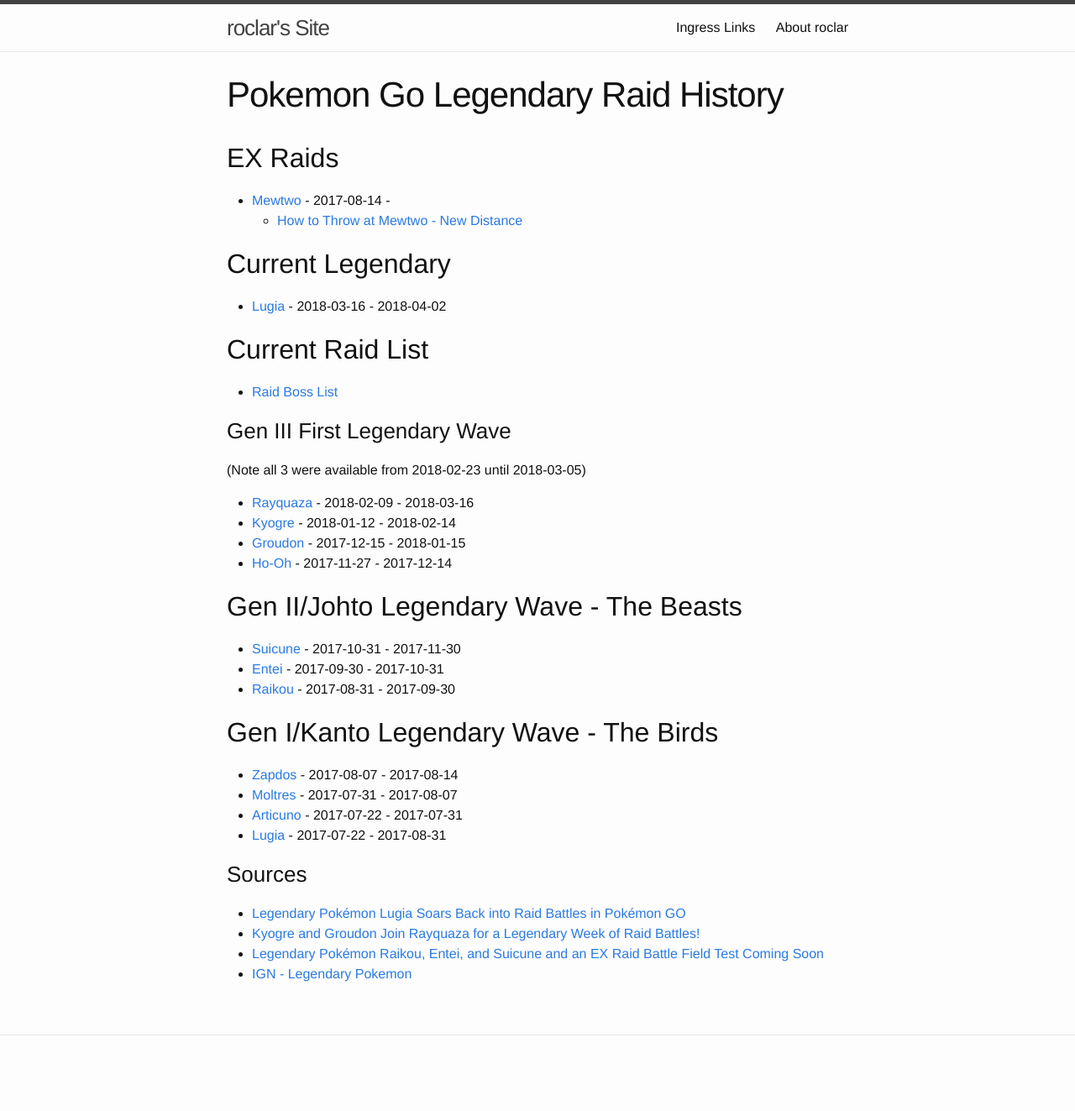
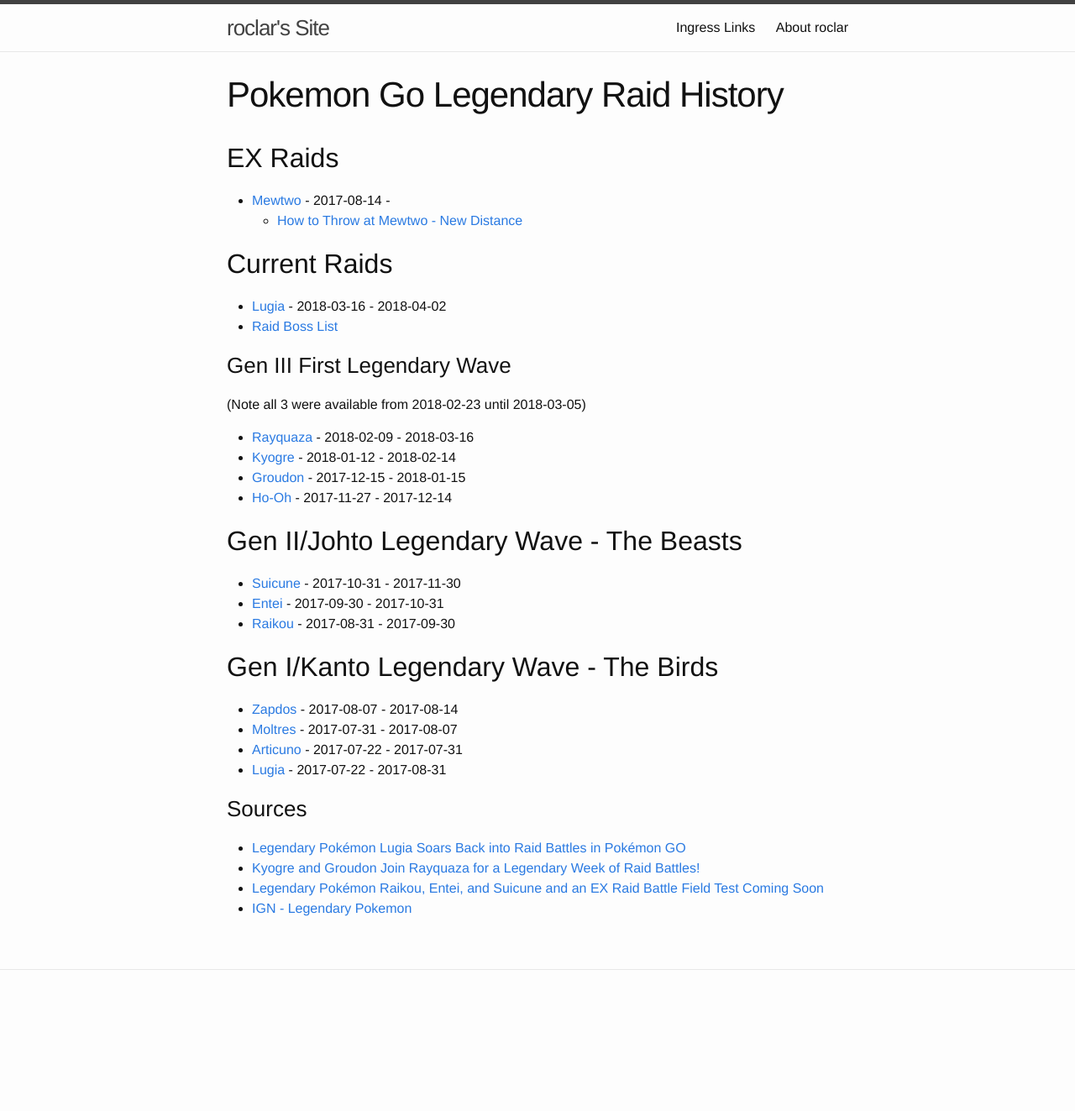
Before and after one commit to roclar/roclar.github.io, a Jekyll site: the page built from PoGoLegendaryHistory.md, in a window 1280 px wide. Shown: the whole page at 84% size. Built offline with Jekyll 4.4.1, drawn with Linux system fonts in a browser that asks for light colours; after the commit the page ends 1245 px from its top, so only the background shows below that.

Commit message:
Clean up

```diff
--- a/PoGoLegendaryHistory.md
+++ b/PoGoLegendaryHistory.md
@@ -8,10 +8,8 @@
 - [Mewtwo](https://db.pokemongohub.net/pokemon/150) - 2017-08-14 -
     - [How to Throw at Mewtwo - New Distance](https://www.youtube.com/watch?v=hmo9-FMX7CU)
 
-## Current Legendary
+## Current Raids
 - [Lugia](https://db.pokemongohub.net/pokemon/249) - 2018-03-16 - 2018-04-02
-
-## Current Raid List
 - [Raid Boss List](https://pokemongo.gamepress.gg/raid-boss-list)
 
 ### Gen III First Legendary Wave
```
